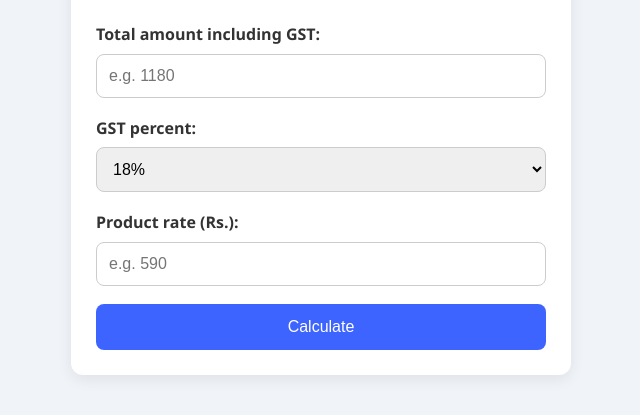
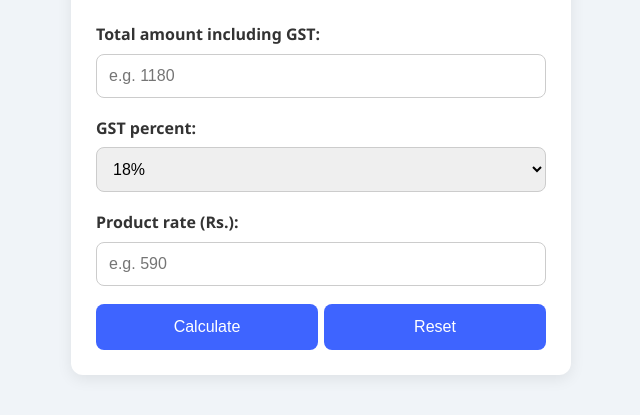
Before and after one commit to skajharuddin/gst-calculator, a plain HTML site: page index.html in a window 1280 px wide. Shown: the part 117-532 px from the top of the page, without its empty margins (319-959 px from the left). Drawn offline with Linux system fonts and the light colour scheme.

Commit message:
added form tag in html staructure

```diff
--- a/index.html
+++ b/index.html
@@ -9,7 +9,7 @@
   <body>
     <div class="container">
       <h1>GST Calculator</h1>
-
+      <form action="">
         <label for="gst-amt"> Total amount including GST: </label>
         <input type="text" id="gst-amt" placeholder="e.g. 1180" />
 
@@ -25,7 +25,11 @@
         <label for="product-rate"> Product rate (Rs.): </label>
         <input type="text" id="product-rate" placeholder="e.g. 590" />
 
-      <button id="show-less-gst-amt">Calculate</button>
+        <div class="flex">
+          <button class="btn-left" type="button" id="show-less-gst-amt">Calculate</button>
+          <button class="btn-right" type="reset">Reset</button>
+        </div>
+      </form>
 
       <div class="resultDiv" style="display: none">
         <h3>Calculation Result:</h3>
--- a/style.css
+++ b/style.css
@@ -97,6 +97,19 @@ font-size: 12px;
   color: #777;
 }
 
+.flex {
+  display: flex;
+  justify-content: space-around;
+}
+
+.btn-left {
+  margin-right: 3px;
+}
+
+.btn-right {
+  margin-left: 3px;
+}
+
 /* Responsive styles */
 @media (max-width: 600px) {
   .container {
```
Lines whose indentation alone changed are shown as unchanged.
